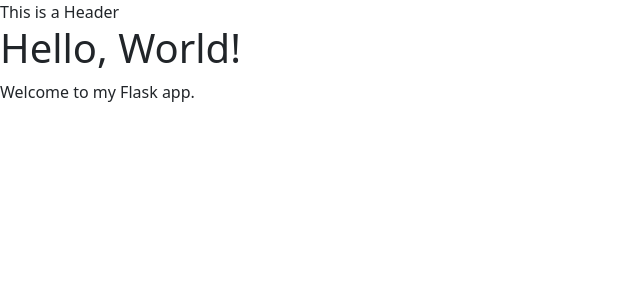
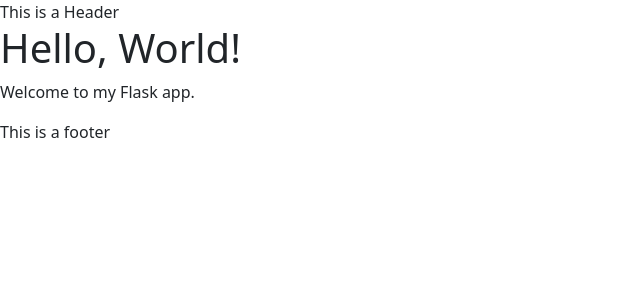
Before and after one commit to PeterNg2333/CSCI4140-CLIP-Frame-Identifier, a Flask app: page /index.html in a window 1280 px wide. Shown: the top 300 px of the page, without its empty margins (0-640 px from the left). Run offline with Flask 3, Linux system fonts and the light colour scheme.

Commit message:
Update index.html

```diff
--- a/my-flask-app/app/templates/index.html
+++ b/my-flask-app/app/templates/index.html
@@ -13,6 +13,7 @@
         <p>Welcome to my Flask app.</p>
 
         <!-- Footer -->
+        {% include './components/Footer.html' %}
 
         <!-- Scripts -->
         {% include './components/Scripts.html' %}
```
